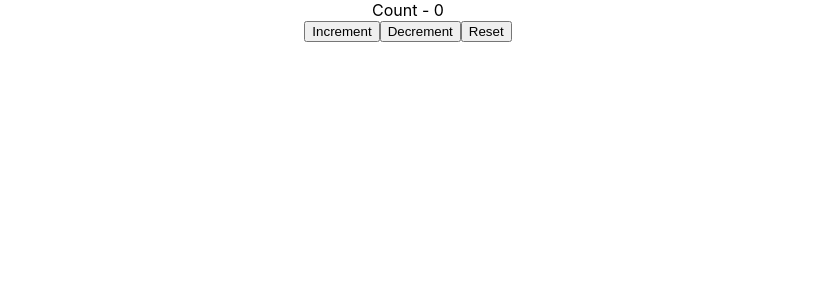
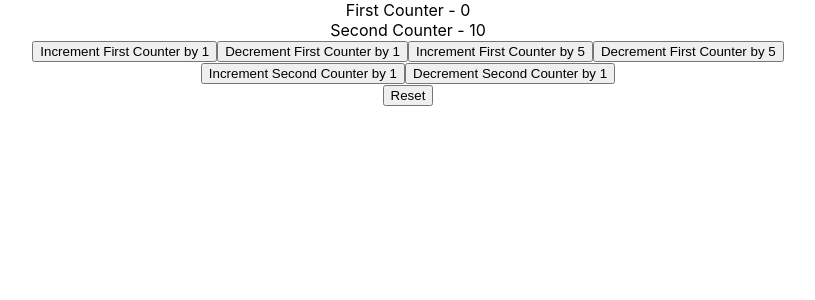
Before and after one commit to josephmathew900/react_hooks_codevolution, a React (Create React App) app: page / in a window 1280 px wide. Shown: the top 300 px of the page, without its empty margins (232-1047 px from the left). Built offline with nearby package versions, Linux system fonts and the light colour scheme.

Commit message:
useReducer (complex state and action)

```diff
--- a/src/App.js
+++ b/src/App.js
@@ -1,6 +1,6 @@
 import "./App.css";
 import React from "react";
-import CounterOne from "./components/CounterOne";
+import CounterTwo from "./components/CounterTwo";
 
 export const UserContext = React.createContext();
 export const ChannelContext = React.createContext();
@@ -8,7 +8,7 @@
 function App() {
   return (
     <div className="App">
-      <CounterOne />
+      <CounterTwo />
     </div>
   );
 }
--- /dev/null
+++ b/src/components/CounterTwo.js
@@ -0,0 +1,92 @@
+import React, { useReducer } from "react";
+
+const initialState = { firstCounter: 0, secondCounter: 10 };
+const reducer = (state, action) => {
+  switch (action.type) {
+    case "increment":
+      return { ...state, firstCounter: state.firstCounter + action.value };
+    case "decrement":
+      return { ...state, firstCounter: state.firstCounter - action.value };
+    case "increment2":
+      return { ...state, secondCounter: state.secondCounter + action.value };
+    case "decrement2":
+      return { ...state, secondCounter: state.secondCounter - action.value };
+    case "reset":
+      return initialState;
+    default:
+      return state;
+  }
+};
+
+function CounterTwo() {
+  const [count, dispatch] = useReducer(reducer, initialState);
+
+  return (
+    <div>
+      <div>First Counter - {count.firstCounter}</div>
+      <div>Second Counter - {count.secondCounter}</div>
+
+      <button
+        onClick={() => {
+          dispatch({ type: "increment", value: 1 });
+        }}
+      >
+        Increment First Counter by 1
+      </button>
+
+      <button
+        onClick={() => {
+          dispatch({ type: "decrement", value: 1 });
+        }}
+      >
+        Decrement First Counter by 1
+      </button>
+
+      <button
+        onClick={() => {
+          dispatch({ type: "increment", value: 5 });
+        }}
+      >
+        Increment First Counter by 5
+      </button>
+
+      <button
+        onClick={() => {
+          dispatch({ type: "decrement", value: 5 });
+        }}
+      >
+        Decrement First Counter by 5
+      </button>
+
+      <div>
+        <button
+          onClick={() => {
+            dispatch({ type: "increment2", value: 1 });
+          }}
+        >
+          Increment Second Counter by 1
+        </button>
+
+        <button
+          onClick={() => {
+            dispatch({ type: "decrement2", value: 1 });
+          }}
+        >
+          Decrement Second Counter by 1
+        </button>
+      </div>
+
+      <div>
+        <button
+          onClick={() => {
+            dispatch({ type: "reset" });
+          }}
+        >
+          Reset
+        </button>
+      </div>
+    </div>
+  );
+}
+
+export default CounterTwo;
```
